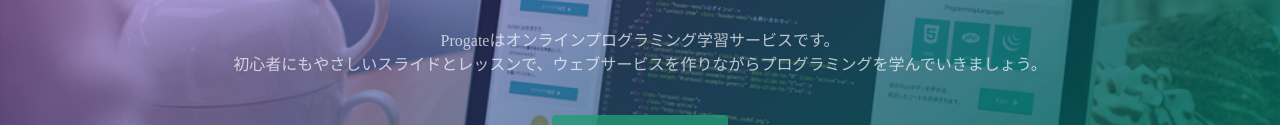
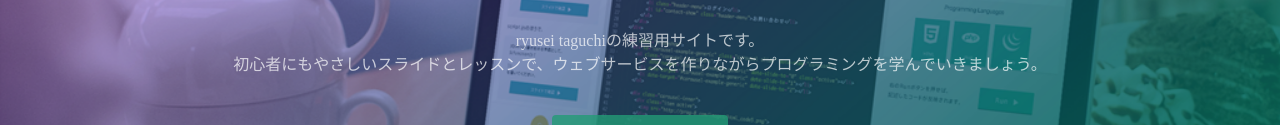
Before and after one commit to RyuseiTaguchi/RyuseiTgaguchi.github.io, a plain HTML site: page index.html in a window 1280 px wide. Shown: the part 317-442 px from the top of the page. Drawn offline with Linux system fonts and the light colour scheme.

Commit message:
Update index.html

```diff
--- a/index.html
+++ b/index.html
@@ -24,7 +24,7 @@
   <div class="top-wrapper">
     <div class="container">
       <h1>LEARN TO CODE.<br>LEARN TO BE CREATIVE.</h1>
-      <p>Progateはオンラインプログラミング学習サービスです。<br>初心者にもやさしいスライドとレッスンで、ウェブサービスを作りながらプログラミングを学んでいきましょう。</p>
+      <p>ryusei taguchiの練習用サイトです。<br>初心者にもやさしいスライドとレッスンで、ウェブサービスを作りながらプログラミングを学んでいきましょう。</p>
       <div class="btn-wrapper">
         <a href="#" class="btn signup">新規登録はこちら</a>
         <p>or</p>
```
